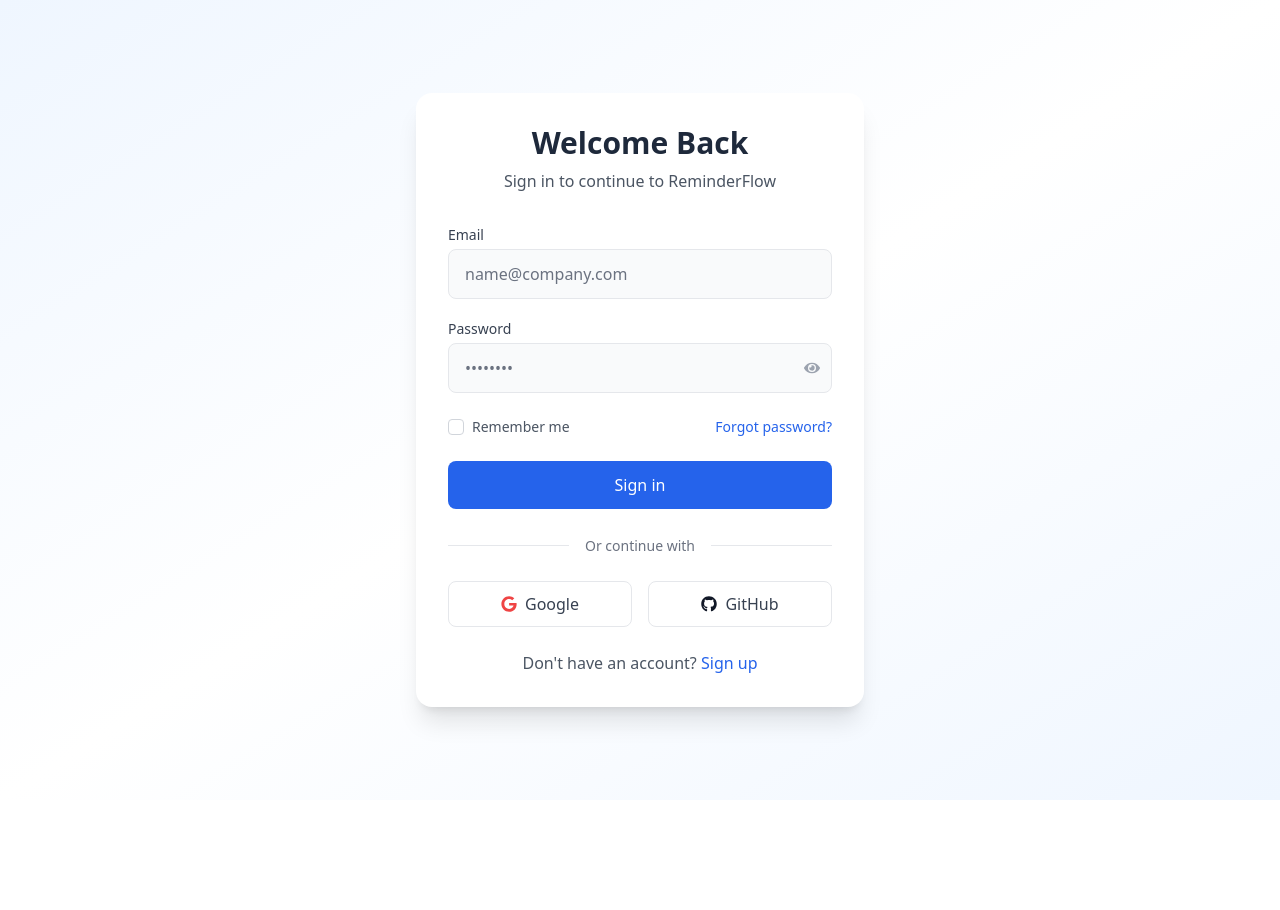
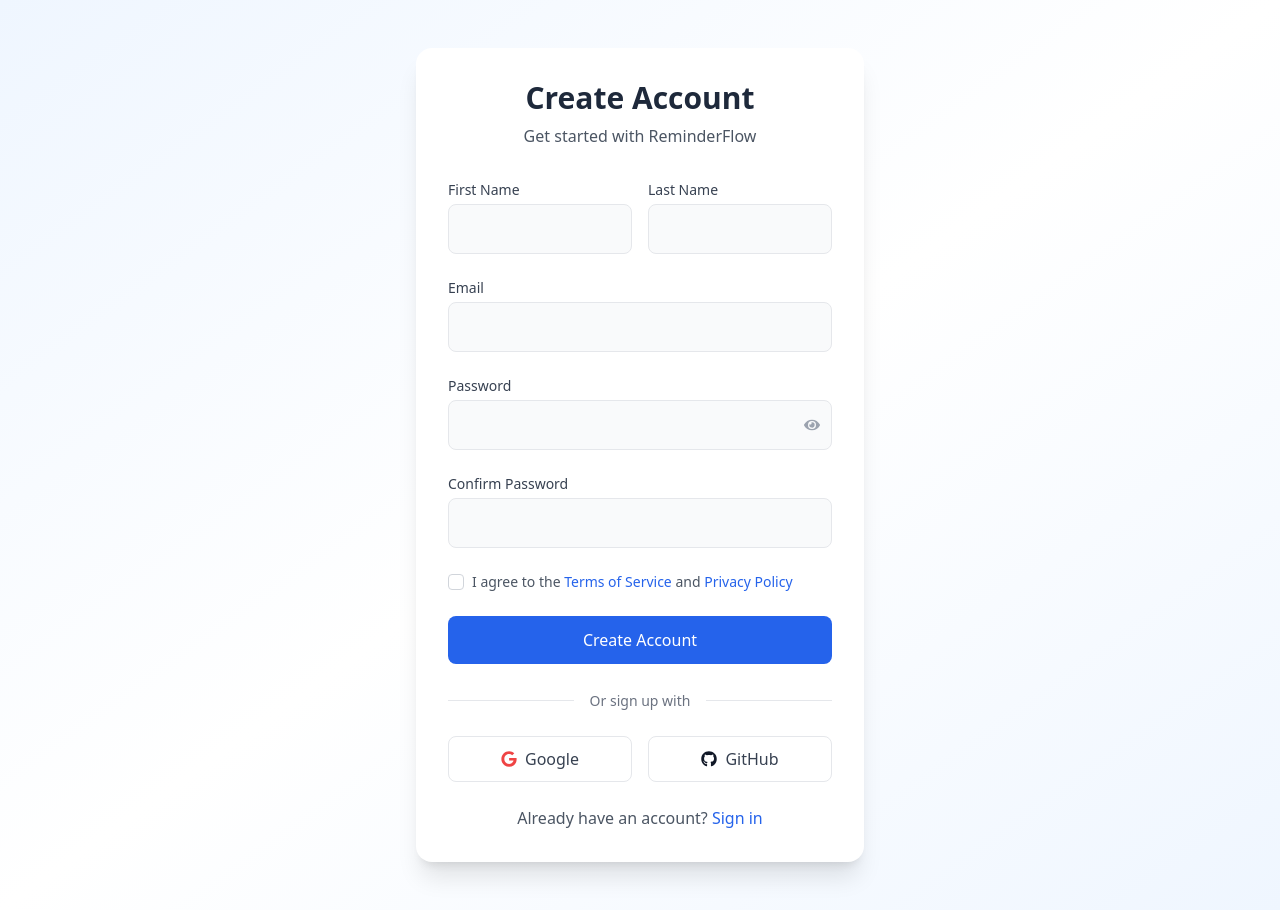
Before and after one commit to dev-code-create/ReminderFlow, a React (Vite) app in the folder Client/: page /register in a window 1280 px wide. Before the commit this address led to /login. Before the commit the page ends 800 px from the top, so only its background shows below. Built offline with nearby package versions, Linux system fonts and the light colour scheme.

Commit message:
signup page done

```diff
--- a/Client/src/App.jsx
+++ b/Client/src/App.jsx
@@ -3,7 +3,7 @@ import { Navigate, Route, Routes } from "react-router-dom";
 import Dashboard from "./components/DashBoard";
 import { AuthProvider, useAuth } from "./context/AuthContext";
 import Login from "./components/auth/Login";
-
+import Register from "./components/auth/Register";
 const PrivateRoute = ({ children }) => {
   const { user, loading } = useAuth();
   if (loading) return <div>Loading...</div>;
@@ -15,7 +15,7 @@ const App = () => {
     <AuthProvider>
       <Routes>
         <Route path="/login" element={<Login />} />
-        {/* <Route path="/register" element={<Register />} /> */}
+        <Route path="/register" element={<Register />} />
         <Route
           path="/dashboard"
           element={
--- /dev/null
+++ b/Client/src/components/auth/Register.jsx
@@ -0,0 +1,202 @@
+import { useState } from "react";
+import { useNavigate, Link } from "react-router-dom";
+import { useAuth } from "../../context/AuthContext";
+import { FaGoogle, FaGithub, FaEye, FaEyeSlash } from "react-icons/fa";
+
+const Register = () => {
+  const [formData, setFormData] = useState({
+    firstName: "",
+    lastName: "",
+    email: "",
+    password: "",
+    confirmPassword: "",
+  });
+  const [showPassword, setShowPassword] = useState(false);
+  const [agreeToTerms, setAgreeToTerms] = useState(false);
+  const { register } = useAuth();
+  const navigate = useNavigate();
+
+  const handleChange = (e) => {
+    setFormData({ ...formData, [e.target.name]: e.target.value });
+  };
+
+  const handleSubmit = async (e) => {
+    e.preventDefault();
+    if (formData.password !== formData.confirmPassword) {
+      console.error("Passwords don't match");
+      return;
+    }
+    try {
+      await register(formData);
+      navigate("/dashboard");
+    } catch (error) {
+      console.error(error);
+    }
+  };
+
+  return (
+    <div className="min-h-screen flex items-center justify-center bg-gradient-to-br from-brand-light via-white to-brand-light py-12 px-4 sm:px-6 lg:px-8">
+      <div className="w-full max-w-md p-8 space-y-8 bg-white rounded-2xl shadow-xl">
+        <div className="text-center space-y-2">
+          <h2 className="text-3xl font-bold text-brand-dark">Create Account</h2>
+          <p className="text-gray-600">Get started with ReminderFlow</p>
+        </div>
+
+        <form onSubmit={handleSubmit} className="space-y-6">
+          <div className="grid grid-cols-2 gap-4">
+            <div>
+              <label className="block text-sm font-medium text-gray-700 mb-1">
+                First Name
+              </label>
+              <input
+                type="text"
+                name="firstName"
+                value={formData.firstName}
+                onChange={handleChange}
+                className="w-full px-4 py-3 bg-gray-50 border border-gray-200 rounded-lg text-gray-900 focus:outline-none focus:border-brand-primary focus:ring-1 focus:ring-brand-primary transition-colors"
+                required
+              />
+            </div>
+            <div>
+              <label className="block text-sm font-medium text-gray-700 mb-1">
+                Last Name
+              </label>
+              <input
+                type="text"
+                name="lastName"
+                value={formData.lastName}
+                onChange={handleChange}
+                className="w-full px-4 py-3 bg-gray-50 border border-gray-200 rounded-lg text-gray-900 focus:outline-none focus:border-brand-primary focus:ring-1 focus:ring-brand-primary transition-colors"
+                required
+              />
+            </div>
+          </div>
+
+          <div>
+            <label className="block text-sm font-medium text-gray-700 mb-1">
+              Email
+            </label>
+            <input
+              type="email"
+              name="email"
+              value={formData.email}
+              onChange={handleChange}
+              className="w-full px-4 py-3 bg-gray-50 border border-gray-200 rounded-lg text-gray-900 focus:outline-none focus:border-brand-primary focus:ring-1 focus:ring-brand-primary transition-colors"
+              required
+            />
+          </div>
+
+          <div>
+            <label className="block text-sm font-medium text-gray-700 mb-1">
+              Password
+            </label>
+            <div className="relative">
+              <input
+                type={showPassword ? "text" : "password"}
+                name="password"
+                value={formData.password}
+                onChange={handleChange}
+                className="w-full px-4 py-3 bg-gray-50 border border-gray-200 rounded-lg text-gray-900 focus:outline-none focus:border-brand-primary focus:ring-1 focus:ring-brand-primary transition-colors"
+                required
+              />
+              <button
+                type="button"
+                onClick={() => setShowPassword(!showPassword)}
+                className="absolute right-3 top-1/2 -translate-y-1/2 text-gray-400 hover:text-gray-600"
+              >
+                {showPassword ? <FaEyeSlash /> : <FaEye />}
+              </button>
+            </div>
+          </div>
+
+          <div>
+            <label className="block text-sm font-medium text-gray-700 mb-1">
+              Confirm Password
+            </label>
+            <input
+              type="password"
+              name="confirmPassword"
+              value={formData.confirmPassword}
+              onChange={handleChange}
+              className="w-full px-4 py-3 bg-gray-50 border border-gray-200 rounded-lg text-gray-900 focus:outline-none focus:border-brand-primary focus:ring-1 focus:ring-brand-primary transition-colors"
+              required
+            />
+          </div>
+
+          <div className="flex items-center">
+            <input
+              type="checkbox"
+              checked={agreeToTerms}
+              onChange={(e) => setAgreeToTerms(e.target.checked)}
+              className="w-4 h-4 rounded border-gray-300 text-brand-primary focus:ring-brand-primary"
+              required
+            />
+            <label className="ml-2 text-sm text-gray-600">
+              I agree to the{" "}
+              <Link
+                to="/terms"
+                className="text-brand-primary hover:text-brand-secondary"
+              >
+                Terms of Service
+              </Link>{" "}
+              and{" "}
+              <Link
+                to="/privacy"
+                className="text-brand-primary hover:text-brand-secondary"
+              >
+                Privacy Policy
+              </Link>
+            </label>
+          </div>
+
+          <button
+            type="submit"
+            className="w-full py-3 px-4 bg-brand-primary text-white font-medium rounded-lg hover:bg-brand-secondary focus:outline-none focus:ring-2 focus:ring-offset-2 focus:ring-brand-primary transition-colors duration-200"
+          >
+            Create Account
+          </button>
+
+          <div className="relative text-center">
+            <div className="absolute inset-0 flex items-center">
+              <div className="w-full border-t border-gray-200"></div>
+            </div>
+            <div className="relative">
+              <span className="px-4 text-sm text-gray-500 bg-white">
+                Or sign up with
+              </span>
+            </div>
+          </div>
+
+          <div className="grid grid-cols-2 gap-4">
+            <button
+              type="button"
+              className="flex items-center justify-center gap-2 py-2.5 border border-gray-200 rounded-lg hover:bg-gray-50 transition-colors duration-200"
+            >
+              <FaGoogle className="text-red-500" />
+              <span className="text-gray-700 font-medium">Google</span>
+            </button>
+            <button
+              type="button"
+              className="flex items-center justify-center gap-2 py-2.5 border border-gray-200 rounded-lg hover:bg-gray-50 transition-colors duration-200"
+            >
+              <FaGithub className="text-gray-900" />
+              <span className="text-gray-700 font-medium">GitHub</span>
+            </button>
+          </div>
+
+          <p className="text-center text-gray-600">
+            Already have an account?{" "}
+            <Link
+              to="/login"
+              className="text-brand-primary hover:text-brand-secondary font-medium"
+            >
+              Sign in
+            </Link>
+          </p>
+        </form>
+      </div>
+    </div>
+  );
+};
+
+export default Register;
```
